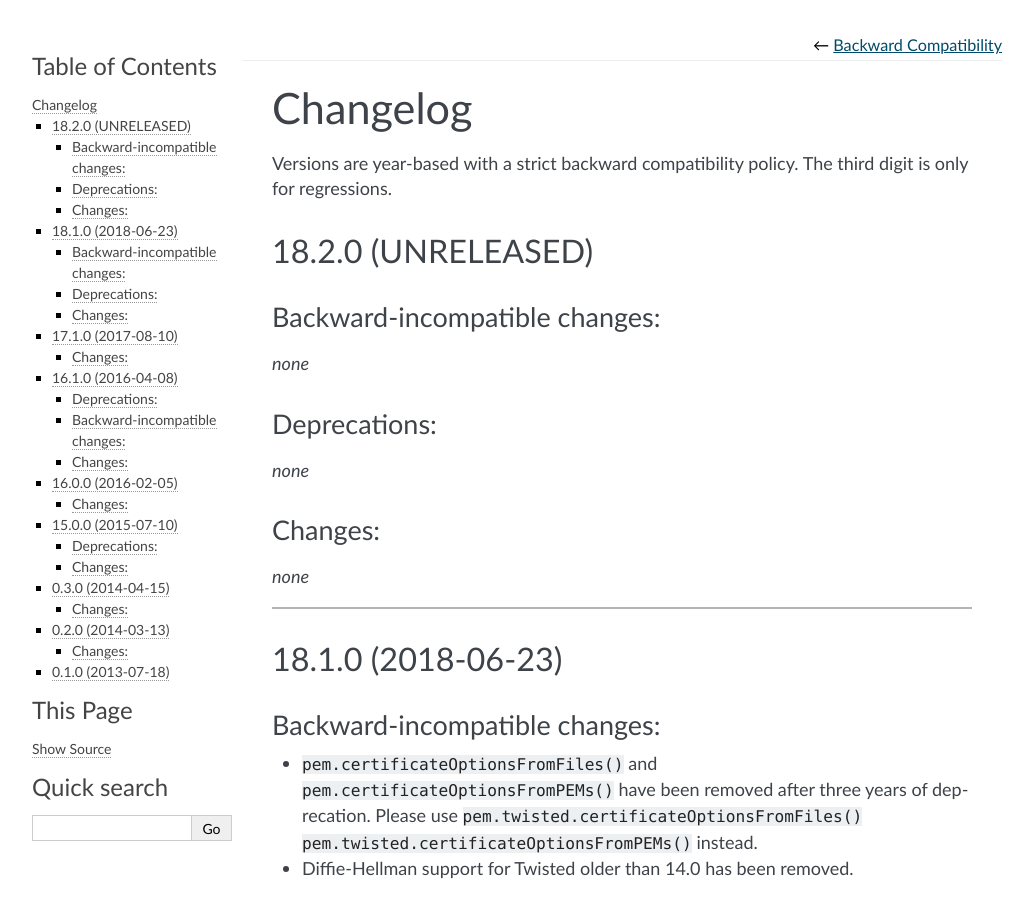
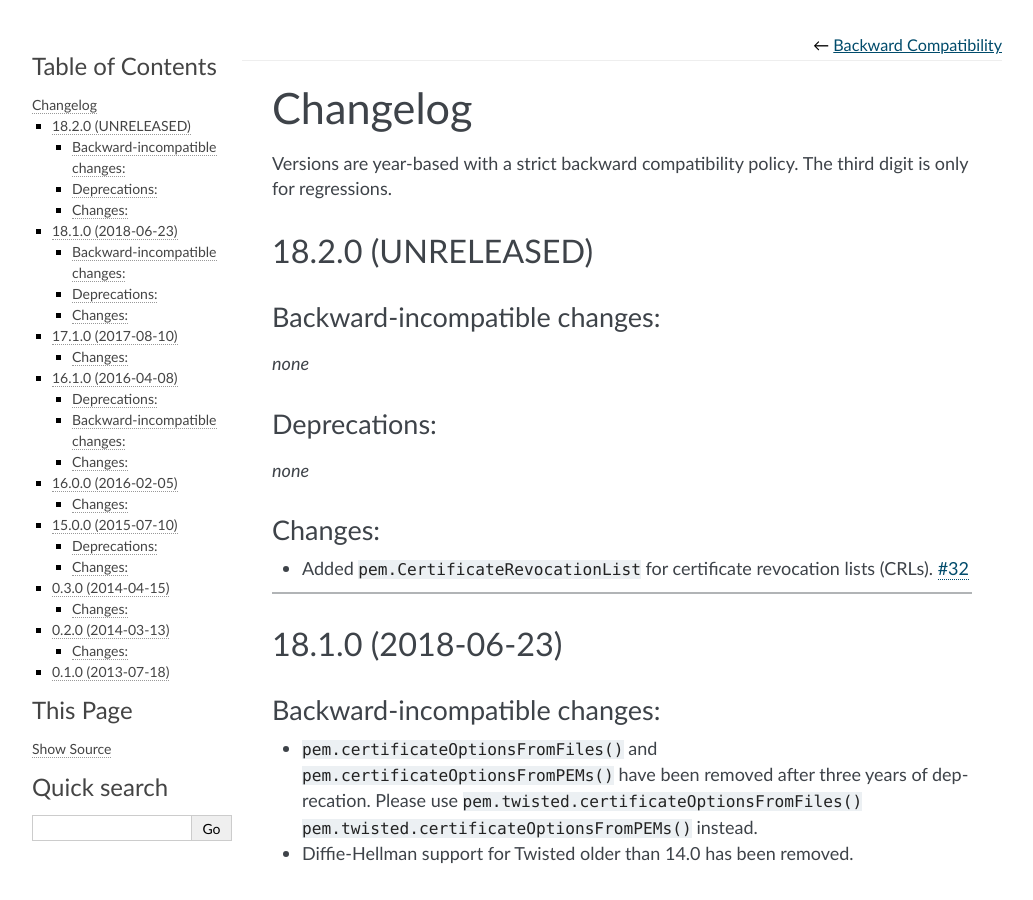
Before and after one commit to hynek/pem, a Sphinx documentation site: the page built from docs/changelog.rst, in a window 1280 px wide and 900 px high. Shown: the whole window, without its empty margins (128-1161 px from the left). Built offline with Sphinx 7.4.7, drawn with Linux system fonts in a browser that asks for light colours.

Commit message:
Add changelog entry and add some versionadded tags

```diff
--- a/CHANGELOG.rst
+++ b/CHANGELOG.rst
@@ -26,7 +26,8 @@ Deprecations:
 Changes:
 ^^^^^^^^
 
-*none*
+- Added ``pem.CertificateRevocationList`` for certificate revocation lists (CRLs).
+  `#32 <https://github.com/hynek/pem/pull/32>`_
 
 
 ----
--- a/docs/api.rst
+++ b/docs/api.rst
@@ -31,6 +31,7 @@ The following objects can be returned by the parsing functions.
 .. autoclass:: RSAPrivateKey(Key)
 .. autoclass:: DHParameters()
 .. autoclass:: CertificateRequest()
+.. autoclass:: CertificateRevocationList()
 
 Their shared provided API is minimal:
 
```
Also changed, not shown: 1 other file.
